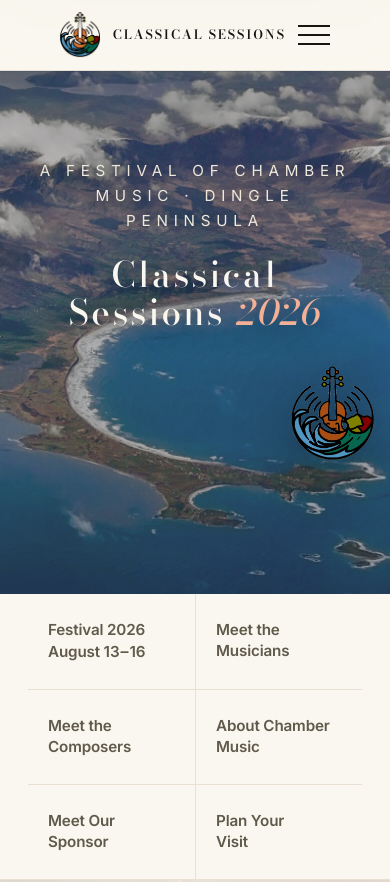
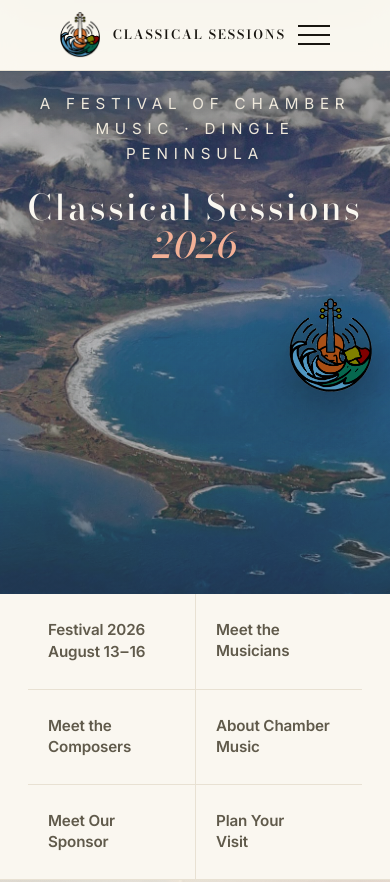
Before and after one commit to Nedeenmoore/castlegregory, a plain HTML site: page docs/index.html in a window 390 px wide. Shown: the top 882 px of the page. Drawn offline with nearby package versions, Linux system fonts and the light colour scheme; grey boxes are pictures that could not be loaded.

Commit message:
Add files via upload

```diff
--- a/docs/css/style.css
+++ b/docs/css/style.css
@@ -92,9 +92,8 @@
     linear-gradient(to bottom, rgba(12,18,26,.34) 0%, rgba(12,18,26,.12) 40%, rgba(12,18,26,.42) 100%)}}
 .hero > *{position:relative;z-index:2}
 .hero .hero-inner{padding:60px 28px;transform:translateY(-36px)} /* laptop: text sits lower */
-@media(max-width:700px){.hero .hero-inner{transform:translateY(-40px)}}
-@media(max-width:700px) and (min-height:740px){.hero .hero-inner{transform:translateY(-88px)}}
-@media(max-width:700px) and (min-height:860px){.hero .hero-inner{transform:translateY(-116px)}} /* phone: text rides higher */
+@media(max-width:700px){.hero{flex-direction:column;align-items:stretch;justify-content:flex-start}
+  .hero .hero-inner{transform:none;padding:20px 24px 0}} /* phone: text rides higher */
 .hero img.logo{position:absolute;right:7%;bottom:calc(9% + 48px);height:128px;margin:0;
   filter:drop-shadow(0 10px 30px rgba(0,0,0,.45))}
 .hero .eyebrow{font-size:clamp(.95rem,1.5vw,1.15rem);letter-spacing:.38em;text-transform:uppercase;color:#efe9dc;margin-bottom:22px;
@@ -102,8 +101,8 @@
 .hero h1{font-family:"Bodoni Moda","Georgia",serif;font-size:clamp(2.2rem,4.8vw,3.8rem);font-weight:500;
   letter-spacing:.07em;line-height:1.08;color:#faf7f0;text-shadow:0 2px 26px rgba(0,0,0,.5)}
 .hero .year{color:#f2b096;font-style:italic;font-weight:500;letter-spacing:.02em}
-@media(max-width:700px){.hero img.logo{height:96px;right:16px;bottom:84px}}
-@media(max-width:700px) and (min-height:740px){.hero img.logo{bottom:132px}}
+@media(max-width:700px){.hero img.logo{position:static;height:96px;width:auto;display:block;
+  align-self:flex-end;margin:34px 18px 0 0;filter:drop-shadow(0 8px 24px rgba(0,0,0,.4))}}
 .hero .scrollcue{position:absolute;bottom:26px;left:50%;transform:translateX(-50%);
   color:#faf7f0;text-decoration:none;font-size:1.5rem;opacity:.85;animation:bob 2.2s ease-in-out infinite}
 @keyframes bob{0%,100%{transform:translate(-50%,0)}50%{transform:translate(-50%,8px)}}
```
